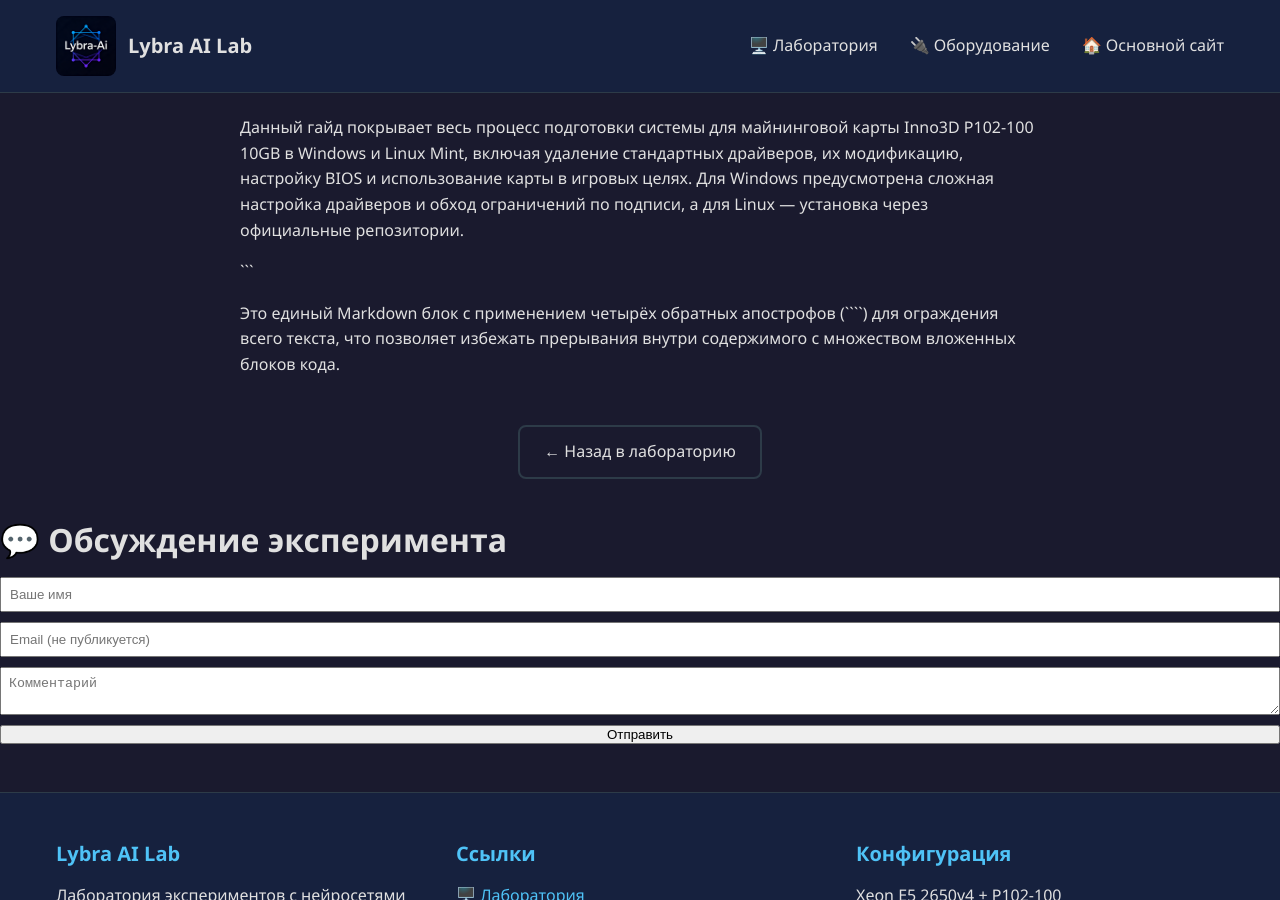
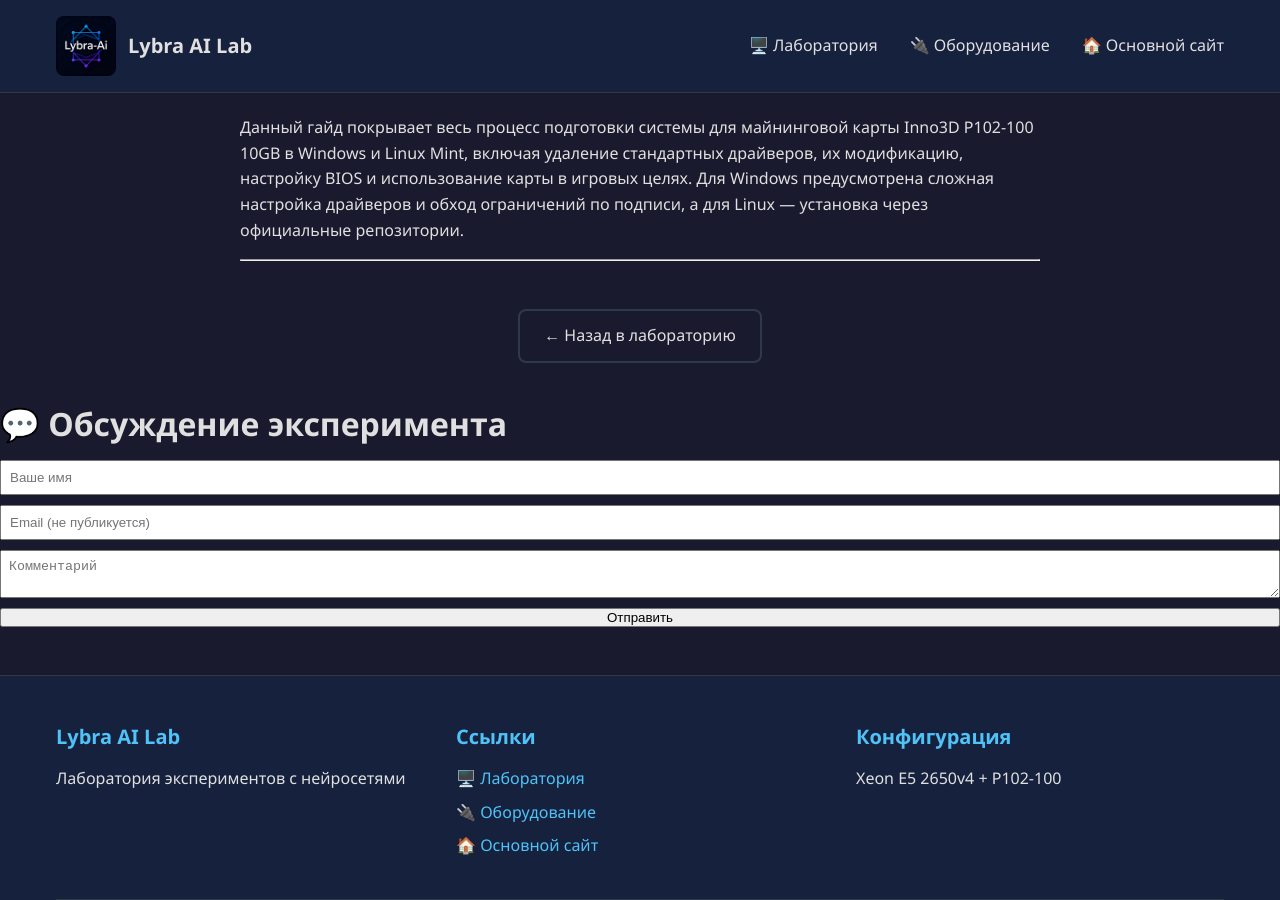
Before and after one commit to lybra-bee/lybra-ai-lab, a Jekyll site: the page built from _experiments/2025-10-28_setup_p102-100.md, in a window 1280 px wide and 900 px high, scrolled down 4053 px. Built offline with Jekyll 4.4.1, drawn with Linux system fonts in a browser that asks for light colours.

Commit message:
Update 2025-10-28_setup_p102-100.md

`````diff
--- a/_experiments/2025-10-28_setup_p102-100.md
+++ b/_experiments/2025-10-28_setup_p102-100.md
@@ -116,6 +116,4 @@ nvidia-smi
 # Итог
 Данный гайд покрывает весь процесс подготовки системы для майнинговой карты Inno3D P102-100 10GB в Windows и Linux Mint, включая удаление стандартных драйверов, их модификацию, настройку BIOS и использование карты в игровых целях. Для Windows предусмотрена сложная настройка драйверов и обход ограничений по подписи, а для Linux — установка через официальные репозитории.
 
-```
-
-Это единый Markdown блок с применением четырёх обратных апострофов (````) для ограждения всего текста, что позволяет избежать прерывания внутри содержимого с множеством вложенных блоков кода.
+---
`````
